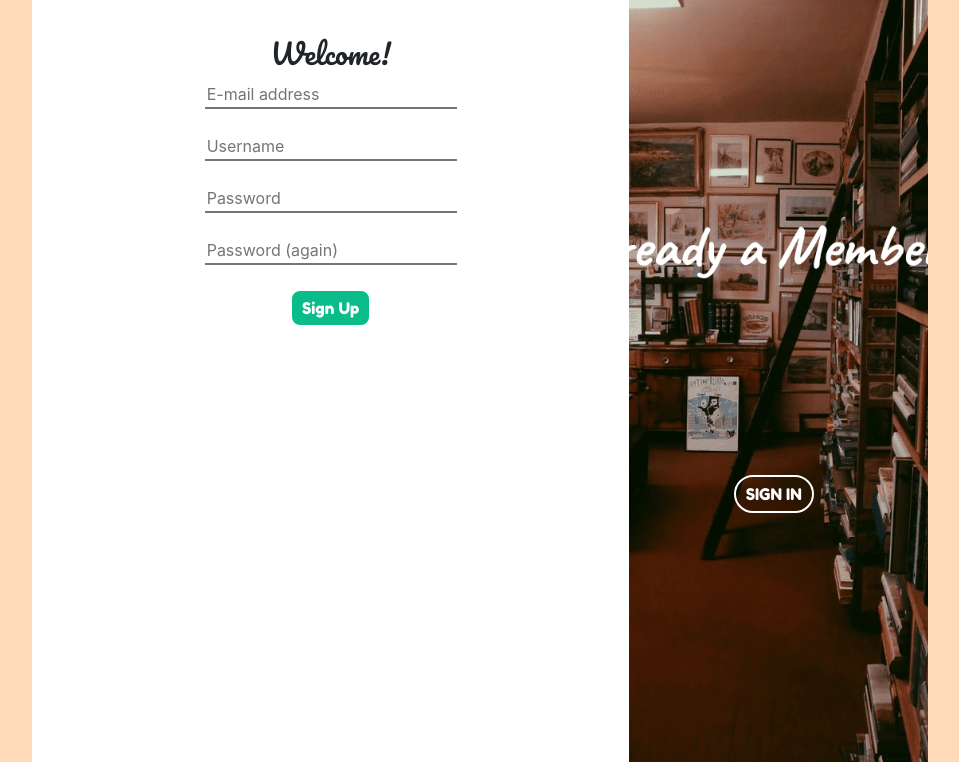
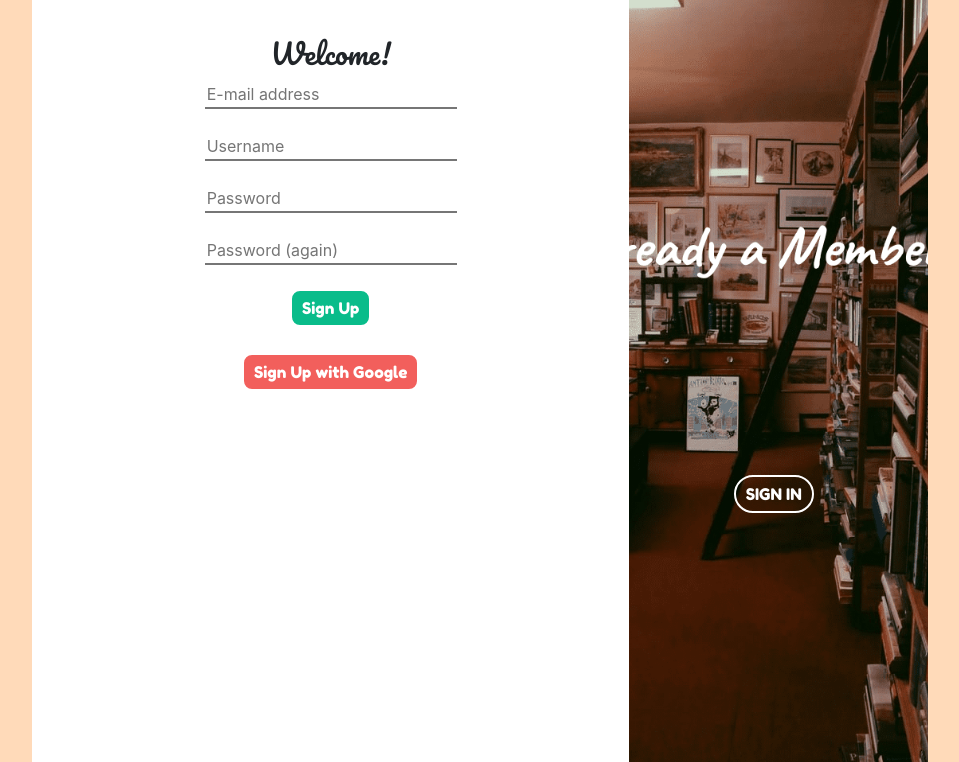
Before and after one commit to cleverpanther/Book_Recommendation_Sys_Hybrid, a Django app: page /accounts/signup/ in a window 1280 px wide. Shown: the part 90-852 px from the top of the page, without its empty margins (160-1119 px from the left). Run offline with Django 3.2, Linux system fonts and the light colour scheme; parts of the project's set-up code (start-up, migrations or seed data) failed here and were passed over; some libraries are stand-ins or nearby versions.

Commit message:
Google auth buttons (#117)

```diff
--- a/static/mainapp/css/signup.css
+++ b/static/mainapp/css/signup.css
@@ -6,6 +6,20 @@
 }
 .signup-block {
   text-align: center;
+}
+.googlebutton {
+  position: relative;
+  top: 50px;
+  background-color: #f25f5c;
+  font-family: "Fredoka One", cursive;
+  color: white;
+  padding: 5px 10px 5px 10px;
+  border: 2px solid white;
+  border-radius: 10px;
+  text-decoration: none !important;
+}
+.googlebutton:hover {
+  color: white;
 }
 .img-block {
   color: white;
--- a/templates/account/login.html
+++ b/templates/account/login.html
@@ -43,7 +43,7 @@ Login
                     <br>
                 </div>
             </form>
-            <a href="{% provider_login_url 'google' %}"><button class="googlebutton">Sign Up with Google</button></a>
+            <a href="{% provider_login_url 'google' %}"><button class="googlebutton">Sign In with Google</button></a>
         </div>
         <div class="h-100 hidden-sm col-xl-4 img-block mw-100" style="background-image : url('{% static "mainapp/png/BookSignUp.png" %}')">
             <a class="btn-bot" href="{% url 'account_signup' %}">SIGN UP</a>
--- a/templates/account/signup.html
+++ b/templates/account/signup.html
@@ -1,6 +1,8 @@
 {% extends 'mainapp/layout.html' %}
 {% load i18n %}
 {% load static %}
+{% load account socialaccount %}
+{% get_providers as socialaccount_providers %}
 
 {% block title %}
 Sign Up
@@ -41,8 +43,10 @@ Sign Up
                     {% endif %}
                     <button class="signupbutton" type="submit">{% trans "Sign Up" %}</button>
                     <br>
+
                 </div>
             </form>
+            <a href="{% provider_login_url 'google' %}"><button class="googlebutton">Sign Up with Google</button></a>
         </div>
         <div class="h-100 hidden-sm col-xl-4 img-block mw-100" style="background-image : url('{% static "mainapp/png/BookSignIn.png" %}')">
             <a class="btn-bot" href="{% url 'account_login' %}">SIGN IN</a>
```
